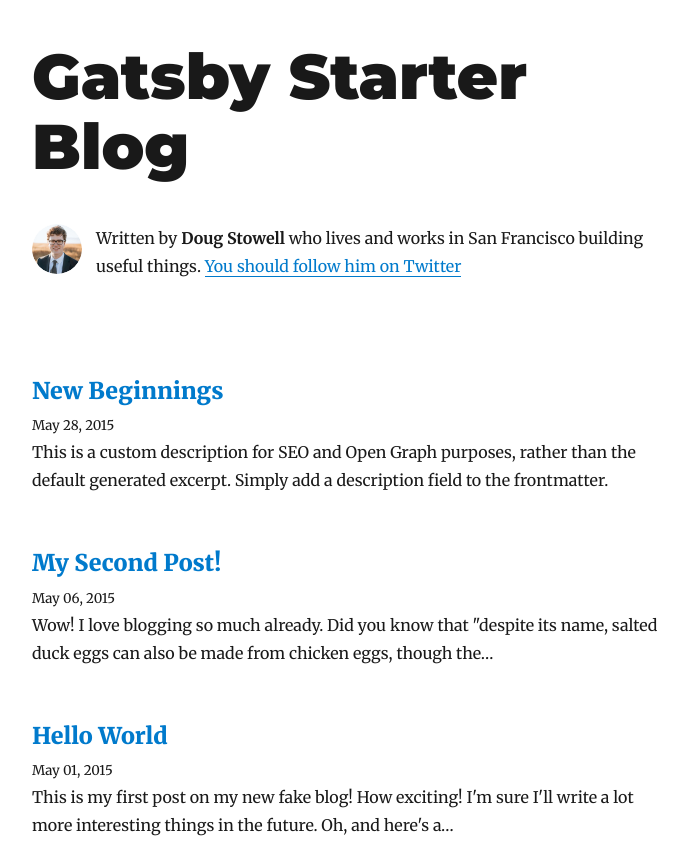
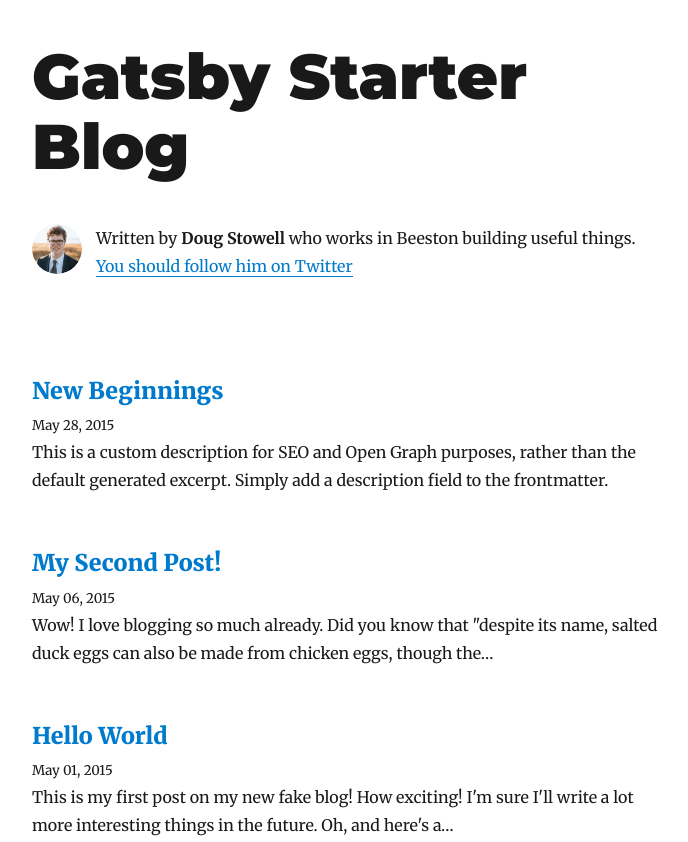
Before and after one commit to dougstowell/my-blog, a Gatsby site: page / in a window 1280 px wide. Shown: the top 842 px of the page, without its empty margins (293-981 px from the left). Built offline with nearby package versions, Linux system fonts and the light colour scheme; Gatsby itself is replaced by a stand-in of ours; some packages are replaced by stand-ins of ours.

Commit message:
Change to bio

```diff
--- a/gatsby-config.js
+++ b/gatsby-config.js
@@ -5,7 +5,7 @@
     description: `A starter blog demonstrating what Gatsby can do.`,
     siteUrl: `https://gatsby-starter-blog-demo.netlify.com/`,
     social: {
-      twitter: `kylemathews`,
+      twitter: `dougstowell`,
     },
   },
   plugins: [
--- a/src/components/bio.js
+++ b/src/components/bio.js
@@ -38,8 +38,7 @@
               }}
             />
             <p>
-              Written by <strong>{author}</strong> who lives and works in San
-              Francisco building useful things.
+              Written by <strong>{author}</strong> who works in Beeston building useful things.
               {` `}
               <a href={`https://twitter.com/${social.twitter}`}>
                 You should follow him on Twitter
```
